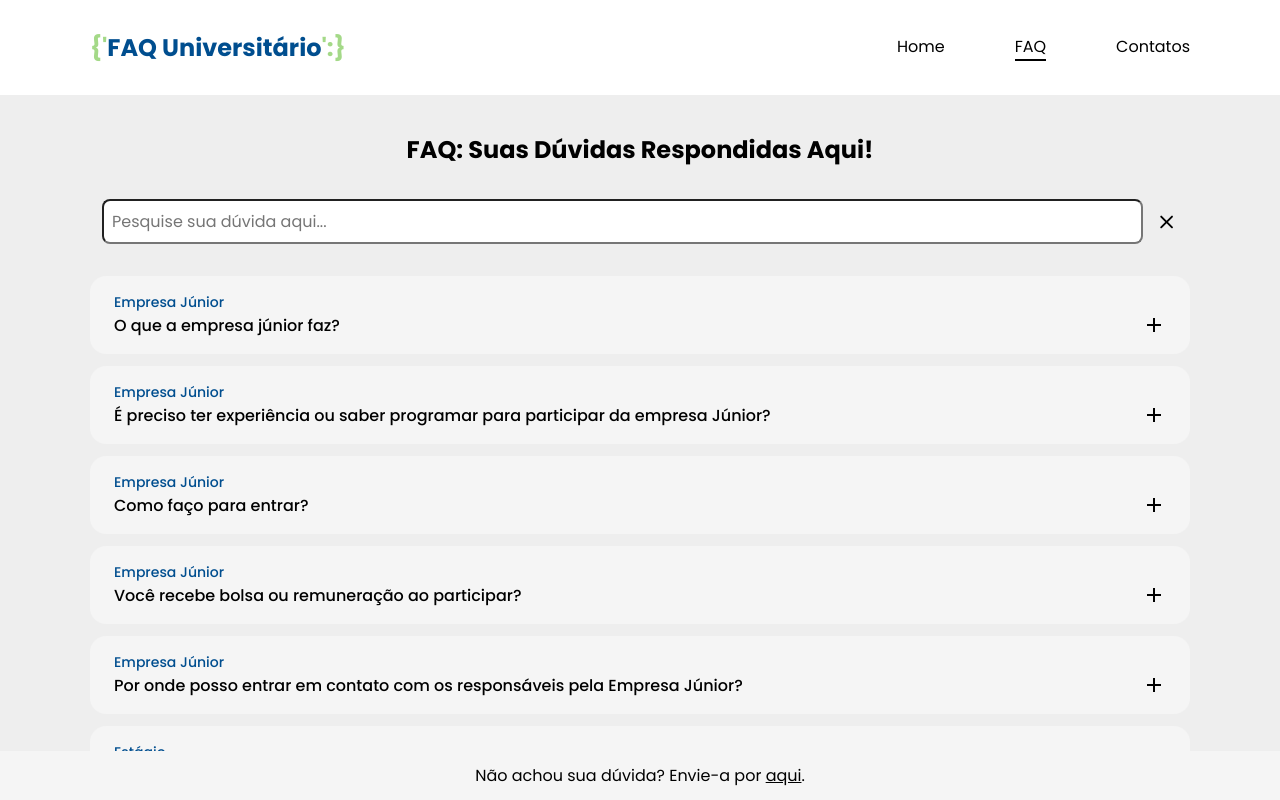
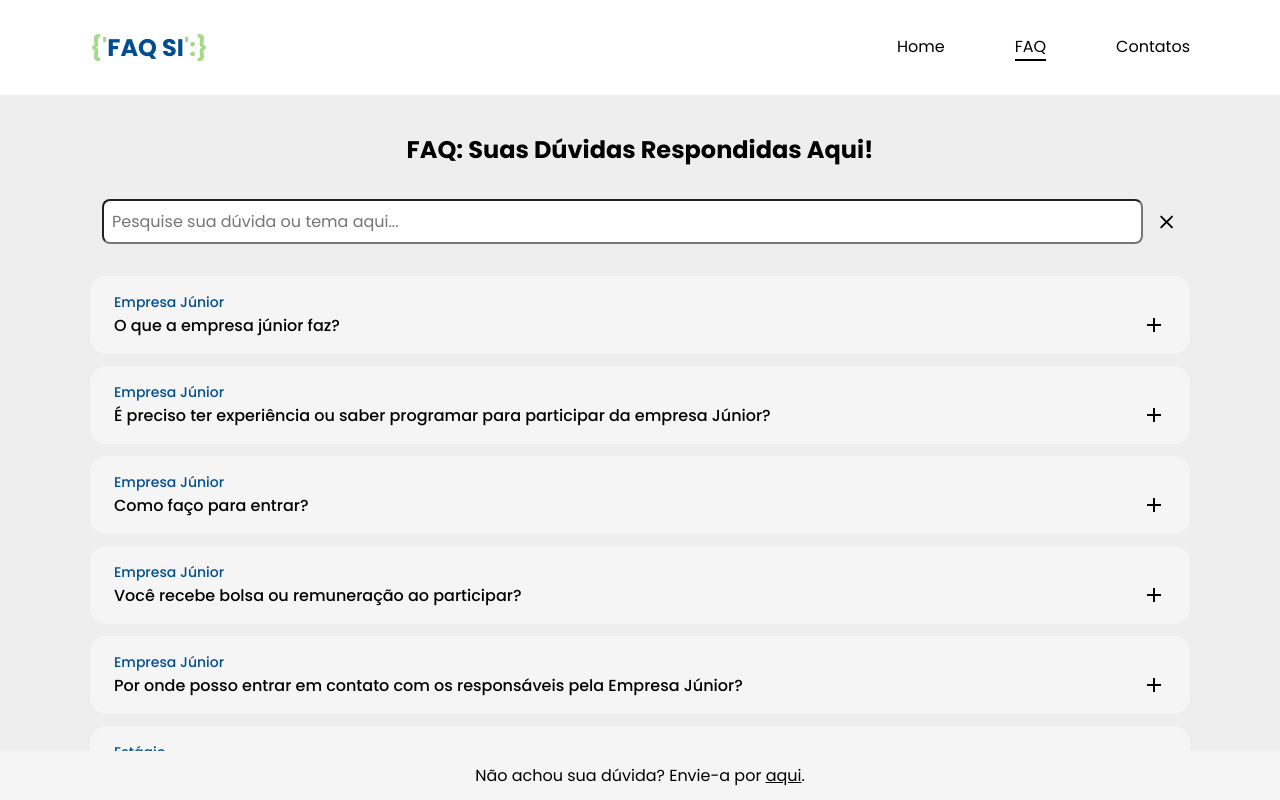
Before and after one commit to Mariano-SI/TP-GPS, a React (Vite) app: page /faq in a window 1280 px wide. Shown: the top 800 px of the page. Built offline with nearby package versions, Linux system fonts and the light colour scheme.

Commit message:
alteração no nome

```diff
--- a/index.html
+++ b/index.html
@@ -7,7 +7,7 @@
     <link rel="preconnect" href="https://fonts.gstatic.com" crossorigin>
     <link href="https://fonts.googleapis.com/css2?family=Poppins:ital,wght@0,100;0,200;0,300;0,400;0,500;0,600;0,700;0,800;0,900;1,100;1,200;1,300;1,400;1,500;1,600;1,700;1,800;1,900&family=Spectral:ital,wght@0,200;0,300;0,400;0,500;0,600;0,700;0,800;1,200;1,300;1,400;1,500;1,600;1,700;1,800&display=swap" rel="stylesheet">
     <meta name="viewport" content="width=device-width, initial-scale=1.0" />
-    <title>FAQ Universitário</title>
+    <title>FAQ SI</title>
   </head>
   <body>
     <div id="root"></div>
--- a/src/features/FAQ/Pages/Faq/Faq.tsx
+++ b/src/features/FAQ/Pages/Faq/Faq.tsx
@@ -200,7 +200,7 @@ function Faq() {
       setQuestions(perguntas)
       return
     }
-    const filteredQuestions = perguntas.filter(({pergunta}) => pergunta.toLowerCase().includes(search.toLowerCase()))
+    const filteredQuestions = perguntas.filter(({pergunta, tema}) => pergunta.toLowerCase().includes(search.toLowerCase()) || tema.toLowerCase().includes(search.toLowerCase()))
     setQuestions(filteredQuestions)
   }, [search])
 
@@ -228,7 +228,7 @@ function Faq() {
             type="text"
             value={search}
             onChange={(e) => setSearch(e.target.value)}
-            placeholder='Pesquise sua dúvida aqui...'
+            placeholder='Pesquise sua dúvida ou tema aqui...'
           />
           <div onClick={() => setSearch('')}><ClearRoundedIcon/></div>
         </div>
--- a/src/features/General/Components/Navbar/Navbar.style.tsx
+++ b/src/features/General/Components/Navbar/Navbar.style.tsx
@@ -23,6 +23,11 @@ export const NavbarStyled = styled.header`
         align-items: center;
         max-width: 1200px;
         margin: 0 auto;
+
+        @media (max-width: 1300px;) {
+            flex-direction: column;
+            height: auto;
+        }
     }
 
     .headerLinksContainer{
--- a/src/features/General/Components/Navbar/Navbar.tsx
+++ b/src/features/General/Components/Navbar/Navbar.tsx
@@ -12,7 +12,7 @@ function Navbar() {
         <nav className='headerNav'>
             <h1 className='logo'>
                 <span className='green'>&#123;&#39;</span>
-                    FAQ Universitário
+                    FAQ SI
                 <span className='green'>&#39;&#58;&#125;</span></h1>
             <ul className='headerLinksContainer'>
                 <li className='link'>
--- a/src/features/Home/Pages/Home/Home.style.tsx
+++ b/src/features/Home/Pages/Home/Home.style.tsx
@@ -15,6 +15,7 @@ export const HomeStyled = styled.div`
         max-width: 1100px;
         width: 100%;
         padding: 0 20px;
+
     }
 
     .introductionContainer{
```
